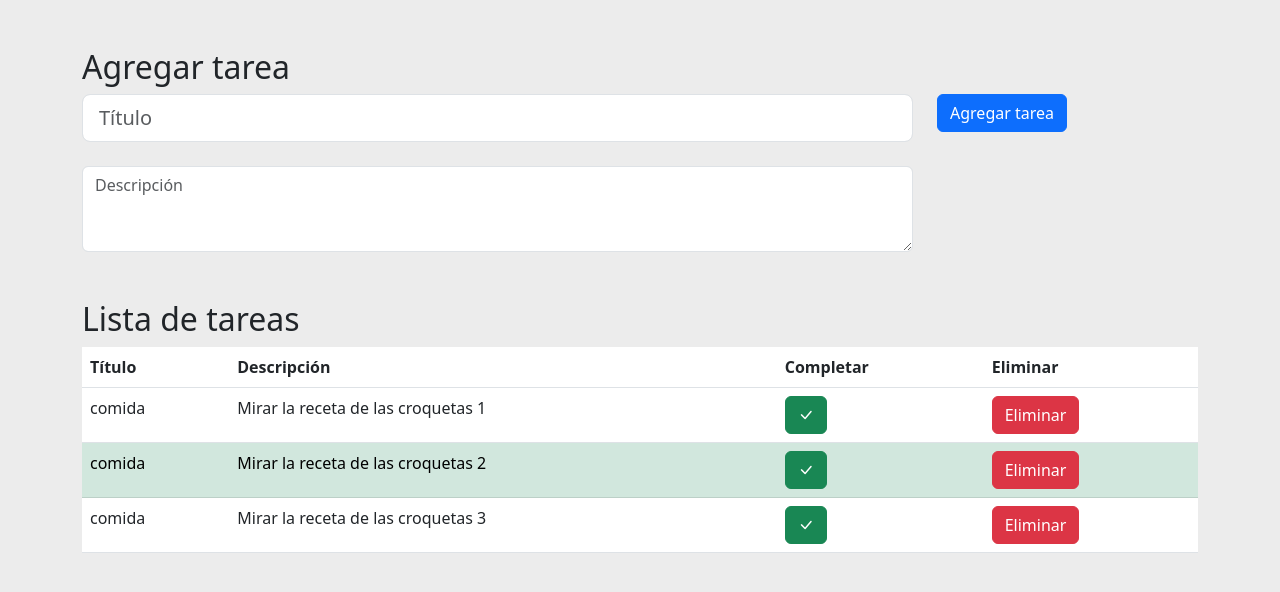
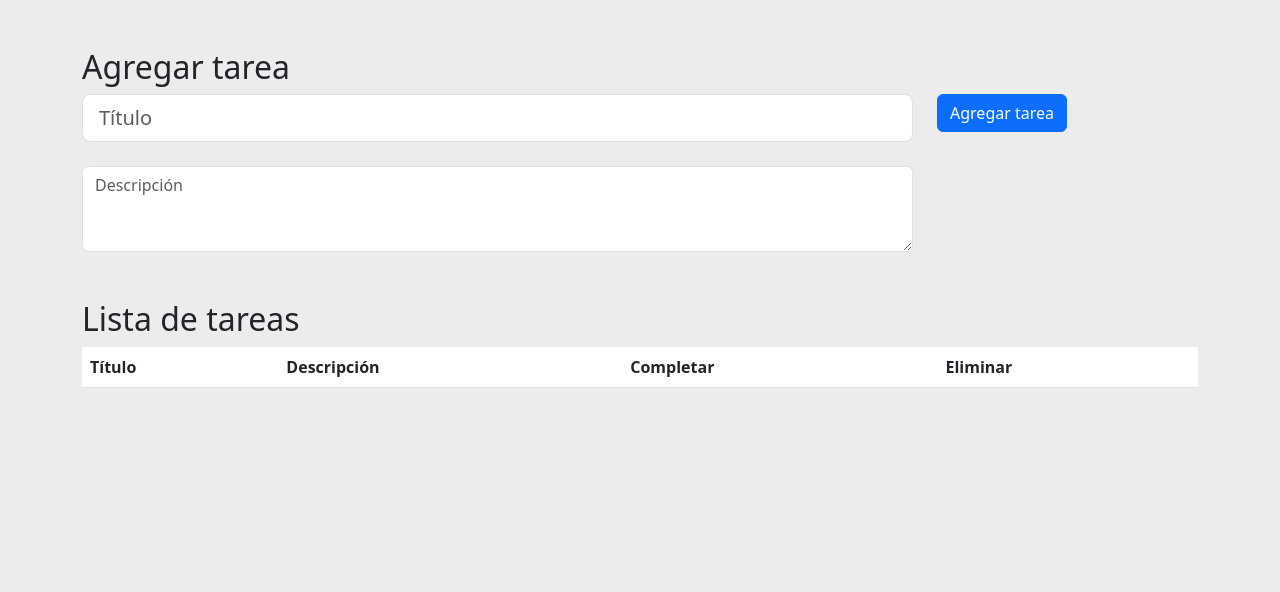
Before and after one commit to santiarroyave/sao-fe-gc-ejercicios-T13-Angular-07-2023, an Angular app in the folder problema04/: page / in a window 1280 px wide. Shown: the top 592 px of the page. Built offline with nearby package versions, Linux system fonts and the light colour scheme.

Commit message:
Finalizando tarea y ocultando JSON de prueba

```diff
--- a/problema04/src/app/app.component.ts
+++ b/problema04/src/app/app.component.ts
@@ -8,24 +8,10 @@ import { Component } from '@angular/core';
 export class AppComponent {
   title = 'problema04';
 
+  tareas:any = new Array;
+
   // JSON con tareas de ejemplo
-  tareas:any = [
-    {
-      titulo:"comida",
-      descripcion:"Mirar la receta de las croquetas 1",
-      completado: false
-    },
-    {
-      titulo:"comida",
-      descripcion:"Mirar la receta de las croquetas 2",
-      completado: true
-    },
-    {
-      titulo:"comida",
-      descripcion:"Mirar la receta de las croquetas 3",
-      completado: false
-    }
-  ];
+  // tareas:any = [{titulo:"comida",descripcion:"Mirar la receta de las croquetas 1",completado: false},{titulo:"comida",descripcion:"Mirar la receta de las croquetas 2",completado: true},{titulo:"comida",descripcion:"Mirar la receta de las croquetas 3",completado: false}];
 
   agregarTarea(tarea:any){
     this.tareas.unshift({
```
